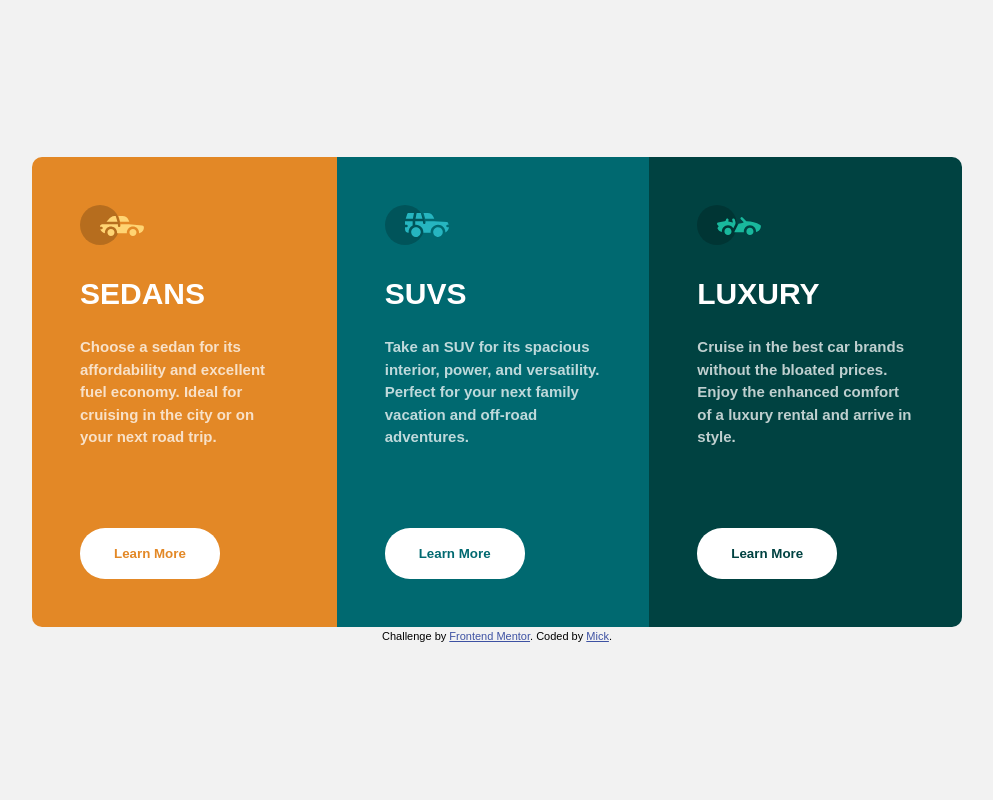
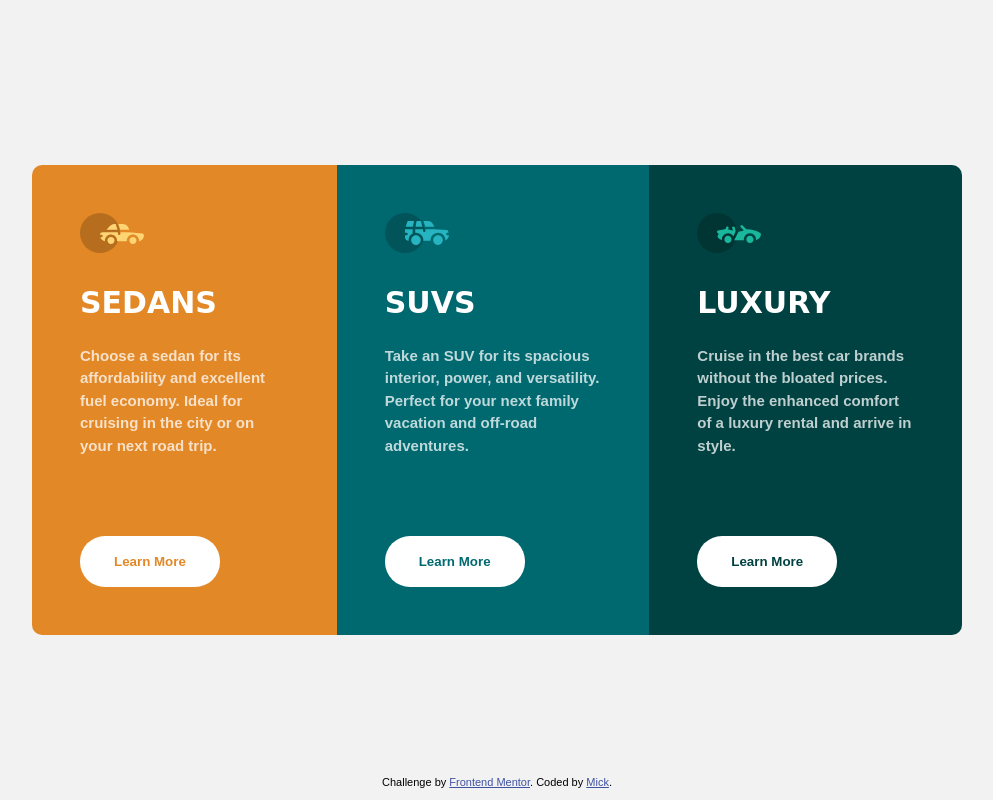
Before and after one commit to Mick-2097/3-columns-1, a plain HTML site: page index.html in a window 1280 px wide. Shown: the whole page, without its empty margins (143-1136 px from the left). Drawn offline with Linux system fonts and the light colour scheme.

Commit message:
Add files via upload

```diff
--- a/style.css
+++ b/style.css
@@ -11,6 +11,7 @@
 /* font-family: 'Big Shoulders Display', cursive; */
 
 body {
+    position: relative;
     background: var(--Very-light-gray);
     margin: 0;
     padding: 0;
@@ -54,7 +55,7 @@ li:nth-of-type(3) {
     border-bottom-right-radius: 10px;
 }
 h1 {
-    font-family: 'Lexend Deca', sans-serif;
+    font-family: 'Big Shoulders Display', cursive;
     color: white;
 }
 p {
@@ -73,16 +74,19 @@ button {
     background: inherit;
     color: white;
     border: 2px solid white;
+    cursor: pointer;
 }
 .suv:hover {
     background: inherit;
     color: white;
     border: 2px solid white;
+    cursor: pointer;
 }
 .luxury:hover {
     background: inherit;
     color: white;
     border: 2px solid white;
+    cursor: pointer;
 }
 .sedan {
     color: var(--Bright-orange);
@@ -119,8 +123,10 @@ button {
 }
 
 .attribution {
+    position: absolute;
     font-size: 11px;
     text-align: center;
+    bottom: 10px;
 }
 .attribution a {
     color: hsl(228, 45%, 44%);
```
